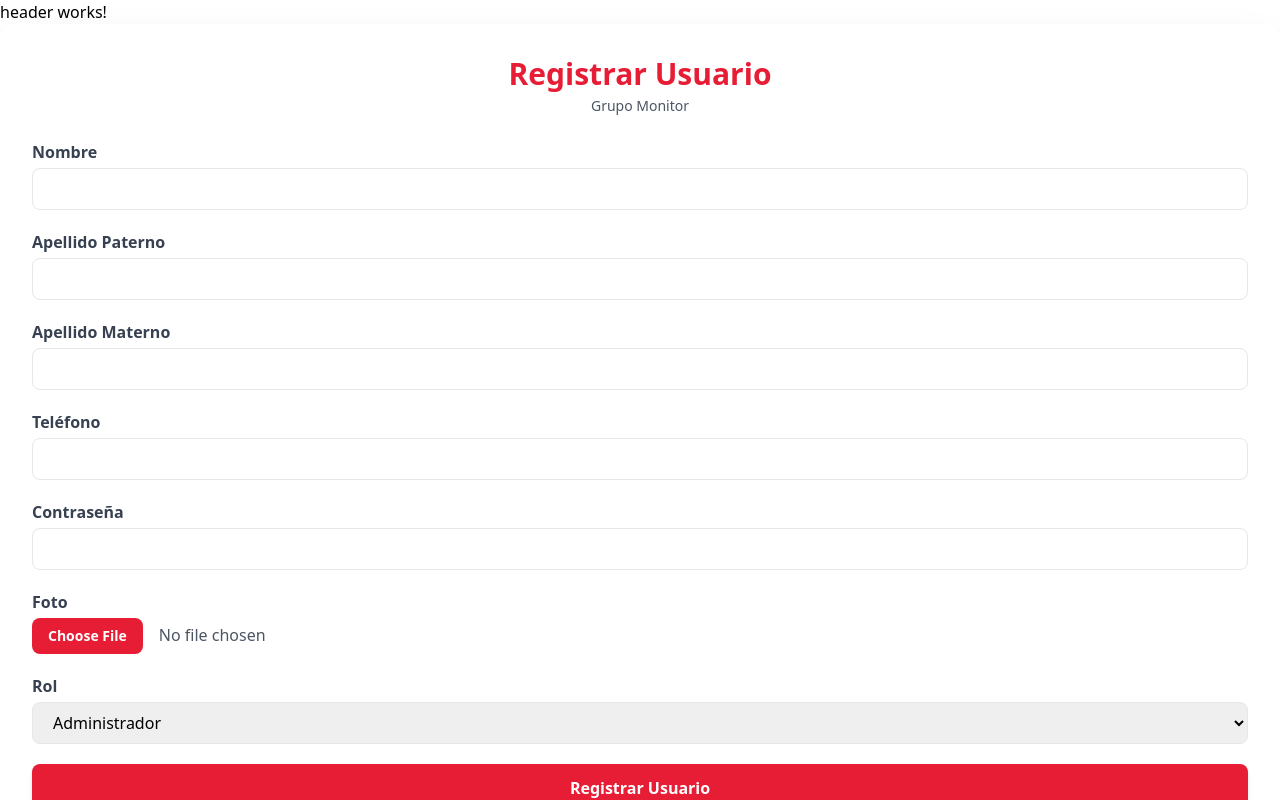
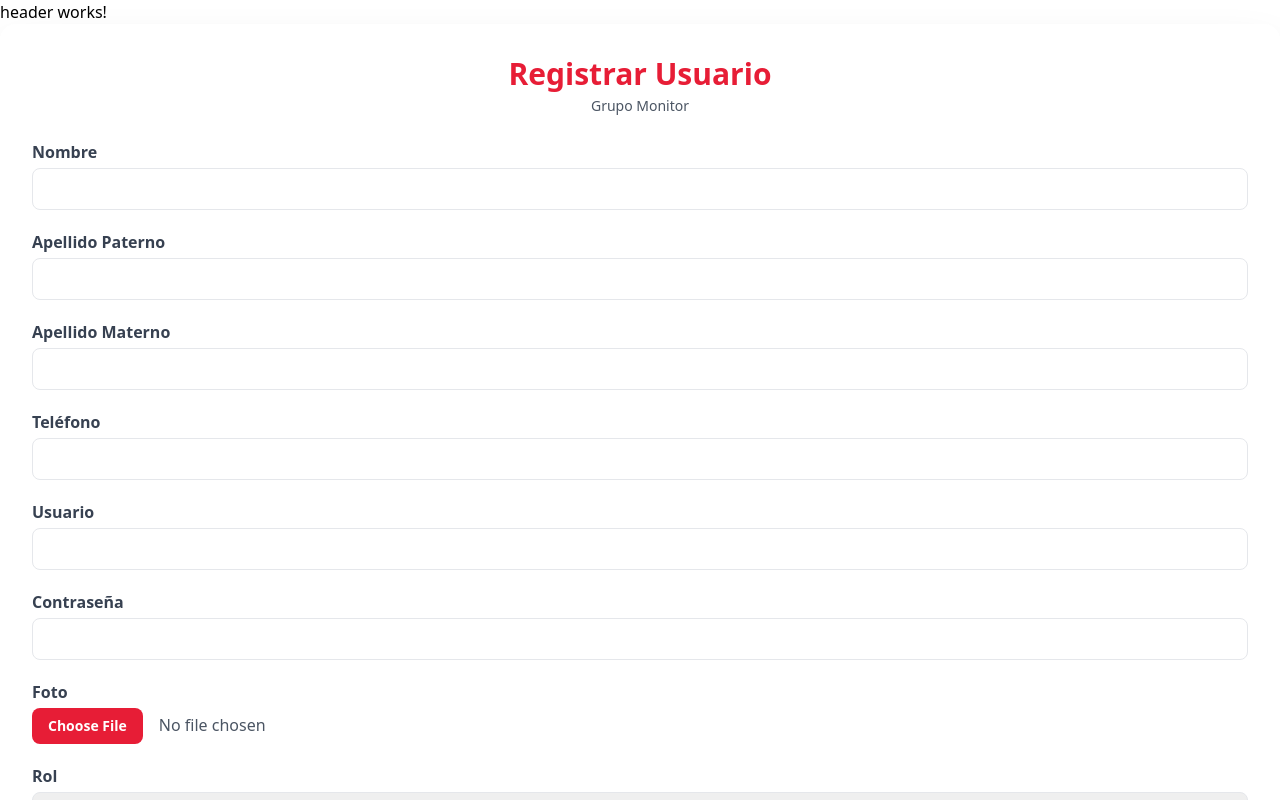
Before and after one commit to R4zor96/DataLink-app, an Angular app: page /dashboard/register in a window 1280 px wide. Shown: the top 800 px of the page. Built offline with nearby package versions, Linux system fonts and the light colour scheme.

Commit message:
UsuarioFormulario

```diff
--- a/src/app/features/dashboard/pages/dashboard-register-client/dashboard-register-client.component.html
+++ b/src/app/features/dashboard/pages/dashboard-register-client/dashboard-register-client.component.html
@@ -40,6 +40,12 @@
             <div>
                 <label for="telefono" class="block text-gray-700 font-semibold">Teléfono</label>
                 <input type="tel" id="telefono" name="telefono" maxlength="10" required
+                    class="w-full mt-1 px-4 py-2 border rounded-lg focus:ring-2 focus:ring-[#E71D36] focus:outline-none">
+            </div>
+
+            <div>
+                <label for="Usuario" class="block text-gray-700 font-semibold">Usuario</label>
+                <input type="text" id="Usuario" name="Usuario" required
                     class="w-full mt-1 px-4 py-2 border rounded-lg focus:ring-2 focus:ring-[#E71D36] focus:outline-none">
             </div>
 
```
